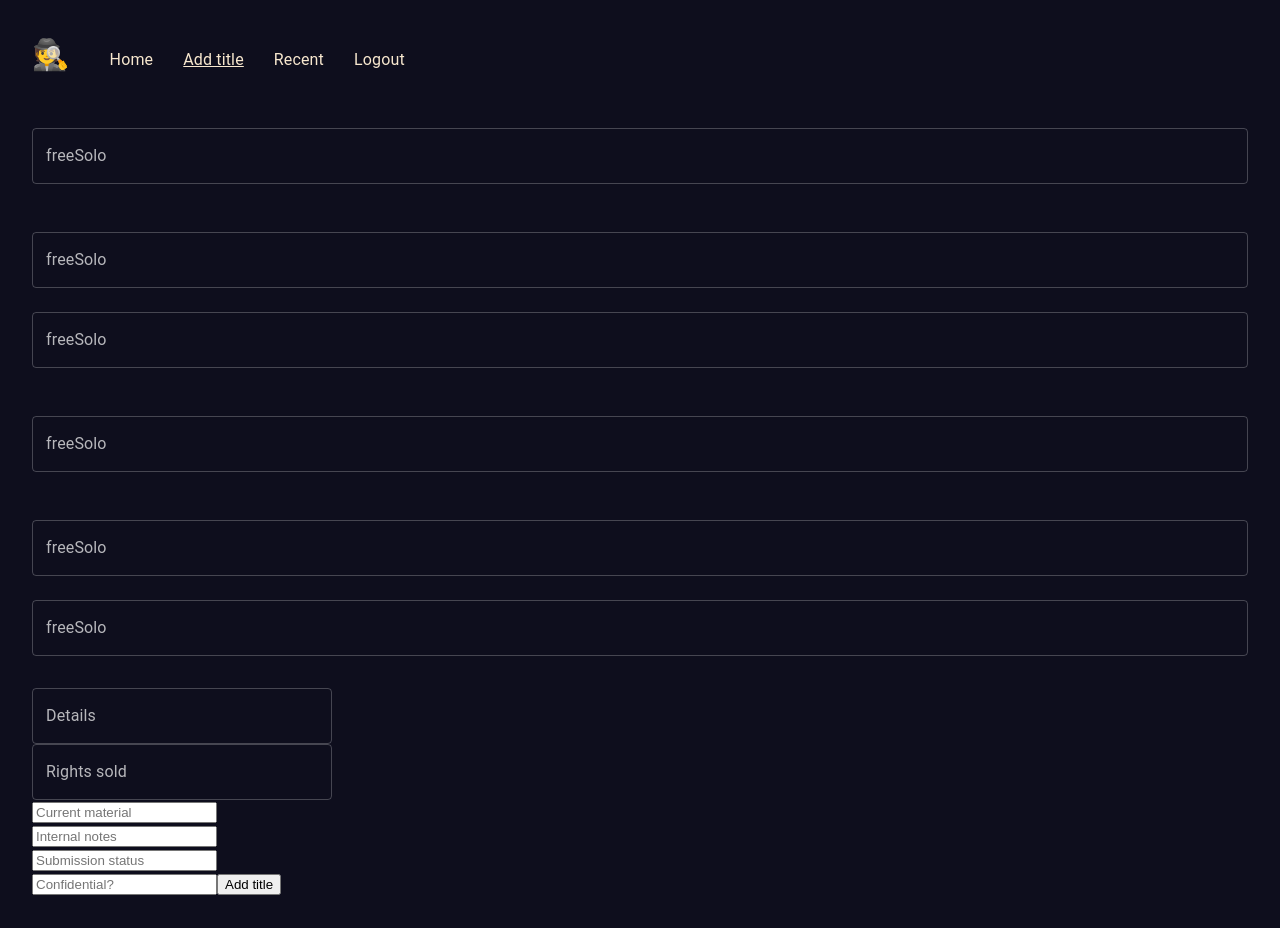
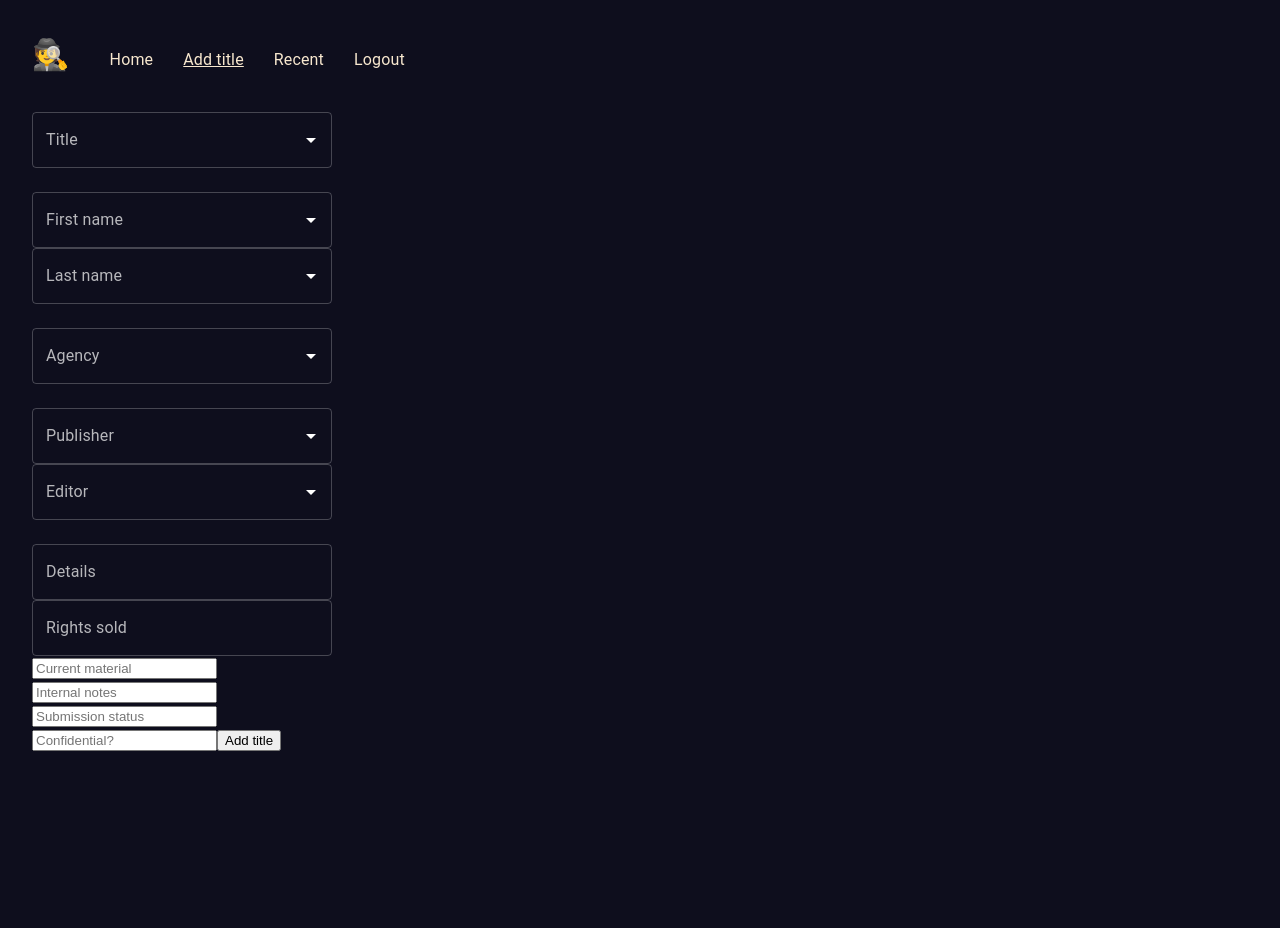
Before and after one commit to jdlms/scout-db, a React (Vite) app in the folder client/: page /add-title in a window 1280 px wide. After the commit the page ends 800 px from the top, so only its background shows below. Built offline with nearby package versions, Linux system fonts and the light colour scheme; no server answers.

Commit message:
autocomplete finally working

```diff
--- a/client/src/components/forms/AutocompleteField.jsx
+++ b/client/src/components/forms/AutocompleteField.jsx
@@ -8,6 +8,7 @@ import { useEffect, useState } from "react";
 export function AutocompleteField({ onChange: ignored, control, url, name, label }) {
   const [options, setOptions] = useState([]);
   const [open, setOpen] = useState(false);
+  const [selectedItems, setSelectedItems] = useState([]);
   const loading = open && options.length === 0;
 
   useEffect(() => {
@@ -22,7 +23,7 @@ export function AutocompleteField({ onChange: ignored, control, url, name, label
         withCredentials: true,
       });
       let requestedData = request.data;
-      console.log(requestedData);
+      console.log(request.data);
       if (active) {
         setOptions([...requestedData]);
       }
@@ -40,57 +41,17 @@ export function AutocompleteField({ onChange: ignored, control, url, name, label
   }, [open]);
 
   return (
-    // <Controller
-    //   render={({ props }) => (
-    //     <Autocomplete
-    //       id={name}
-    //       sx={{ width: 300 }}
-    //       freeSolo
-    //       autoSelect
-    //       open={open}
-    //       onOpen={() => {
-    //         setOpen(true);
-    //       }}
-    //       onClose={() => {
-    //         setOpen(false);
-    //       }}
-    //       isOptionEqualToValue={(option, value) => option === value}
-    //       options={options}
-    //       loading={loading}
-    //       renderInput={(params) => (
-    //         <TextField
-    //           {...params}
-    //           label={label}
-    //           InputProps={{
-    //             ...params.InputProps,
-    //             endAdornment: (
-    //               <>
-    //                 {loading ? <CircularProgress color="inherit" size={20} /> : null}
-    //                 {params.InputProps.endAdornment}
-    //               </>
-    //             ),
-    //           }}
-    //         />
-    //       )}
-    //     />
-    //   )}
-    //   onChange={([, data]) => data}
-    //   name={name}
-    //   control={control}
-    // />
-
     <Controller
-      name="autocomplete"
+      name={name}
       control={control}
-      onChange={([, data]) => data}
-      // onChange={([e, data, reason]) => handleChange(e, data, reason)}
-      // onInputChange={(e, data) => handleInputChange(e, data)}
-      defaultValue={""}
-      render={({ onChange, ...props }) => (
+      render={({ field: { onChange, value } }) => (
         <Autocomplete
-          id="autocomplete"
-          freeSolo
-          autoSelect
+          getOptionLabel={(option) => option}
+          options={options}
+          // value={selectedItems}
+          sx={{ width: 300 }}
+          // freeSolo
+          // autoSelect
           open={open}
           onOpen={() => {
             setOpen(true);
@@ -98,14 +59,58 @@ export function AutocompleteField({ onChange: ignored, control, url, name, label
           onClose={() => {
             setOpen(false);
           }}
-          loading={loading}
-          options={options}
+          onChange={(e, newValue) => {
+            setSelectedItems(newValue);
+            onChange(newValue);
+          }}
           renderInput={(params) => (
-            <TextField {...params} label="freeSolo" margin="normal" variant="outlined" />
+            <TextField
+              {...params}
+              label={label}
+              InputProps={{
+                ...params.InputProps,
+                endAdornment: (
+                  <>
+                    {loading ? <CircularProgress color="inherit" size={20} /> : null}
+                    {params.InputProps.endAdornment}
+                  </>
+                ),
+              }}
+            />
           )}
         />
       )}
+    />
 
-    />
+    //     <Controller
+    //       name="autocomplete"
+    //       control={control}
+    //       defaultValue={""}
+    //       render={({ onChange, value }) => (
+    //         <Autocomplete
+    //           options={options}
+    //           getOptionLabel={(option) => option}
+    //           value={selectedItems}
+    //           onChange={(e, newValue) => {
+    //             setSelectedItems(newValue);
+    //             onChange(newValue);
+    //           }}
+    //           freeSolo
+    //           autoSelect
+    //           open={open}
+    //           onOpen={() => {
+    //             setOpen(true);
+    //           }}
+    //           onClose={() => {
+    //             setOpen(false);
+    //           }}
+    //           renderInput={(params) => (
+    //             <TextField {...params} label={label} margin="normal" variant="outlined" />
+    //           )}
+    //         />
+    //       )}
+    //     />
+    //   );
+    // }
   );
 }
--- a/client/src/pages/AddTitle.jsx
+++ b/client/src/pages/AddTitle.jsx
@@ -14,7 +14,7 @@ export function AddTitle() {
       authorFirstName: "",
       authorLastName: "",
       submissionStatus: "",
-      confidential: "",
+      // confidential: "",
       agency: "",
       publisher: "",
       editor: "",
@@ -38,7 +38,7 @@ export function AddTitle() {
 
   return (
     <div>
-      {console.log(user)}
+
       <form onSubmit={handleSubmit(onSubmit)}>
         <br />
 
@@ -73,19 +73,19 @@ export function AddTitle() {
         <br />
 
         <input
-          {...register("currentMaterial", { required: true, minLength: 1 })}
+          {...register("currentMaterial", { required: false, minLength: 1 })}
           placeholder="Current material"
         />
         <br />
         <input {...register("internalNotes", { required: false })} placeholder="Internal notes" />
         <br />
         <input
-          {...register("submissionStatus", { required: true, minLength: 1 })}
+          {...register("submissionStatus", { required: false, minLength: 1 })}
           placeholder="Submission status"
         />
         <br />
         <input
-          {...register("confidential", { required: true, minLength: 1 })}
+          {...register("confidential", { required: false, minLength: 1 })}
           placeholder="Confidential?"
         />
         <button type="submit">Add title</button>
```
Also changed, not shown: 2 other files (tests, documents, lock files or other folders).
